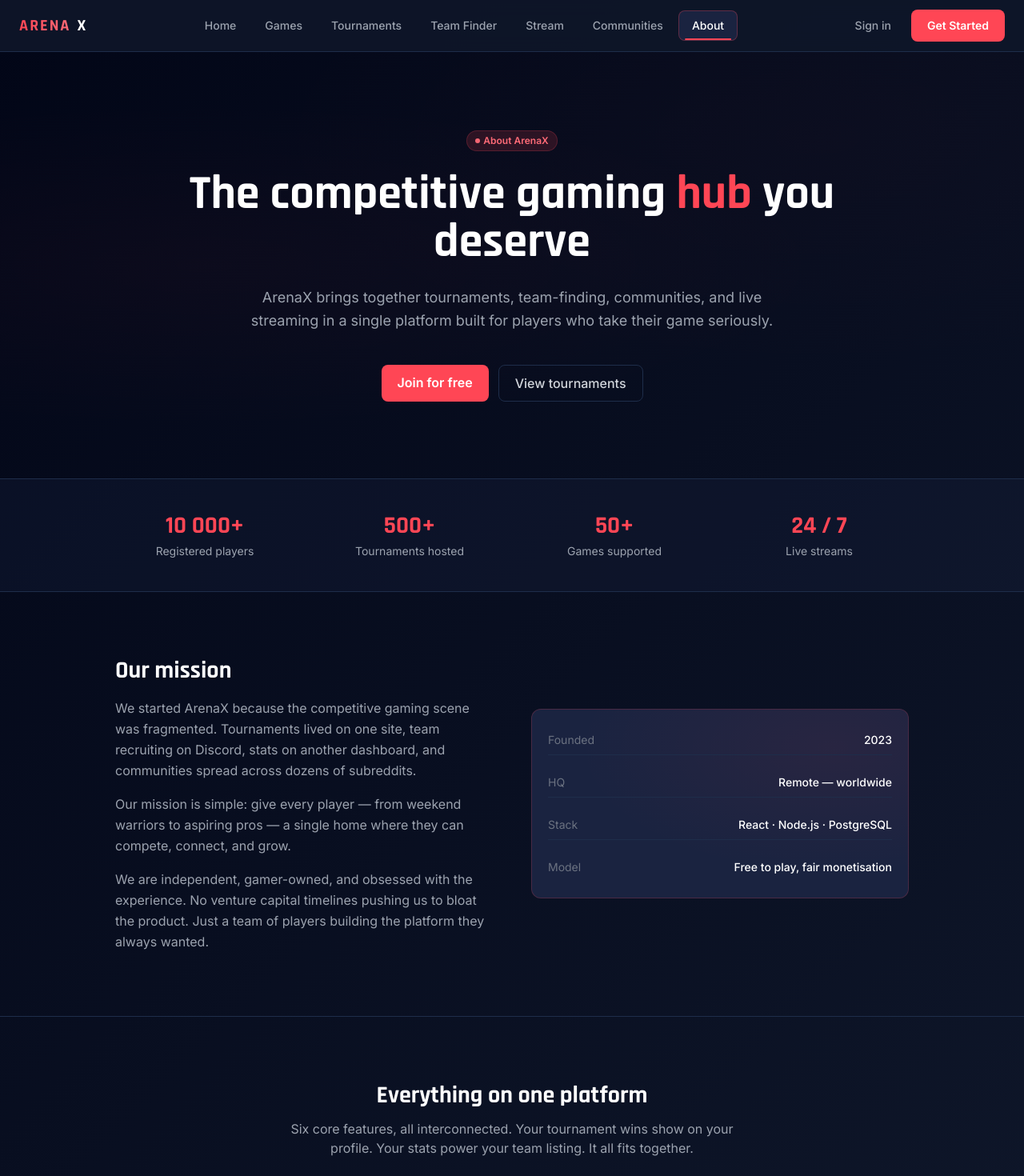
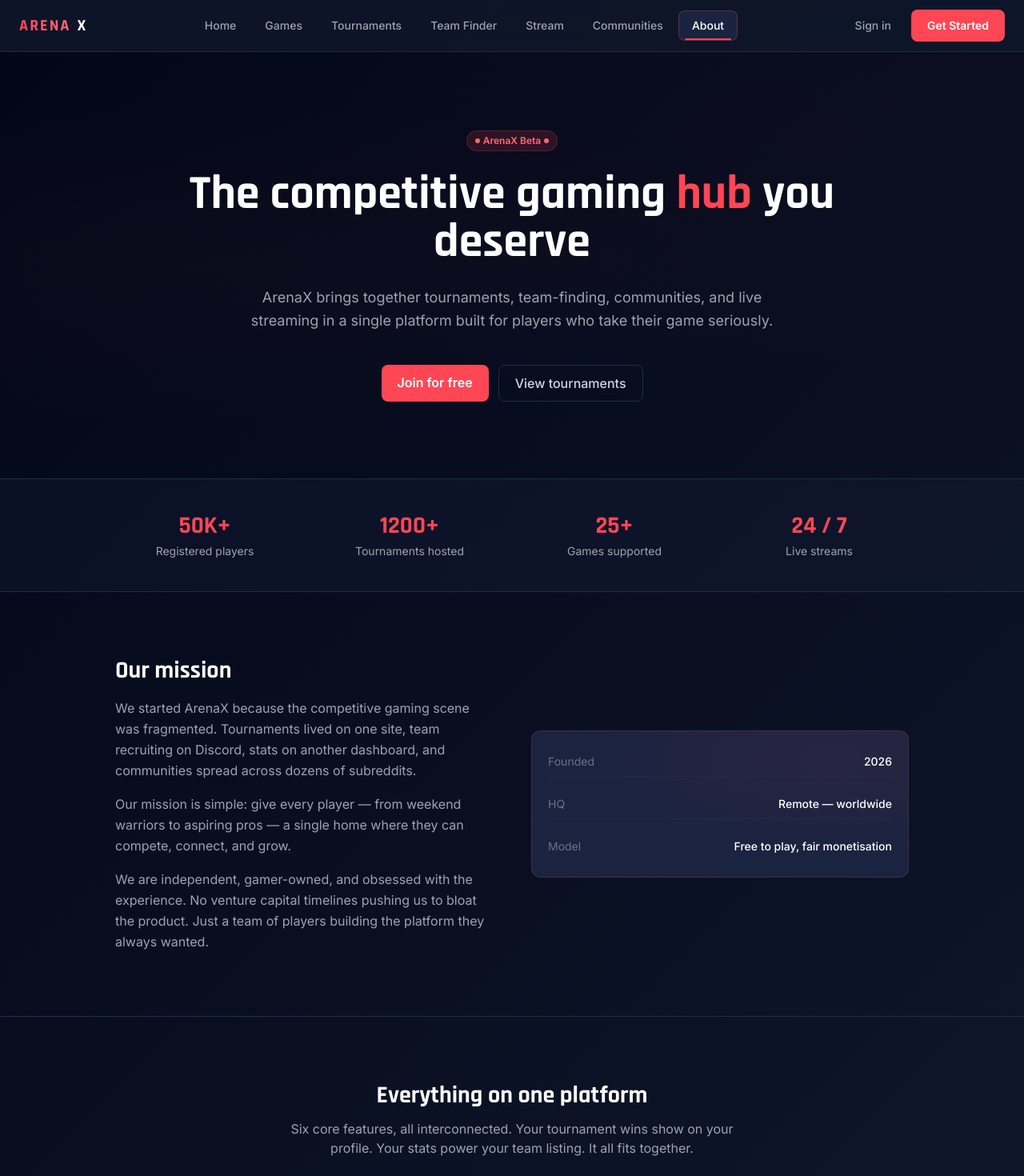
Before and after one commit to Aryan-Mohite/ArenaX, a React (Vite) app in the folder frontend/: page /about in a window 1280 px wide. Shown: the top 1470 px of the page at 80% size. Built offline with nearby package versions, Linux system fonts and the light colour scheme.

Commit message:
Update About.jsx

```diff
--- a/frontend/src/pages/About.jsx
+++ b/frontend/src/pages/About.jsx
@@ -42,17 +42,17 @@ const FEATURES = [
 ];
 
 const STATS = [
-  { value: "10 000+", label: "Registered players" },
-  { value: "500+", label: "Tournaments hosted" },
-  { value: "50+", label: "Games supported" },
+  { value: "50K+", label: "Registered players" },
+  { value: "1200+", label: "Tournaments hosted" },
+  { value: "25+", label: "Games supported" },
   { value: "24 / 7", label: "Live streams" },
 ];
 
 const TEAM = [
-  { name: "Apex", role: "Founder & CEO", emoji: "🦁" },
-  { name: "Nova", role: "Head of Product", emoji: "🚀" },
-  { name: "Cipher", role: "Lead Engineer", emoji: "⚡" },
-  { name: "Spectre", role: "Community Manager", emoji: "🎯" },
+  { name: "Aryan & Adi", role: "Founder & CEO", emoji: "🦁" },
+  { name: "Aditya", role: "Head of Product", emoji: "🚀" },
+  { name: "Aryan", role: "Lead Engineer", emoji: "⚡" },
+  { name: "Claude", role: "Community Manager", emoji: "🎯" },
 ];
 
 const VALUES = [
@@ -96,7 +96,8 @@ function HeroSection() {
         {/* Badge */}
         <span className="badge-red mb-6 inline-flex">
           <span className="w-1.5 h-1.5 rounded-full bg-red-light animate-pulse" />
-          About ArenaX
+          ArenaX Beta
+          <span className="w-1.5 h-1.5 rounded-full bg-red-light animate-pulse" />
         </span>
 
         <h1 className="font-display font-bold text-5xl sm:text-6xl text-white leading-tight mb-6">
@@ -181,9 +182,8 @@ function MissionSection() {
           />
           <div className="relative space-y-4">
             {[
-              { label: "Founded", value: "2023" },
+              { label: "Founded", value: "2026" },
               { label: "HQ", value: "Remote — worldwide" },
-              { label: "Stack", value: "React · Node.js · PostgreSQL" },
               { label: "Model", value: "Free to play, fair monetisation" },
             ].map(({ label, value }) => (
               <div
```
